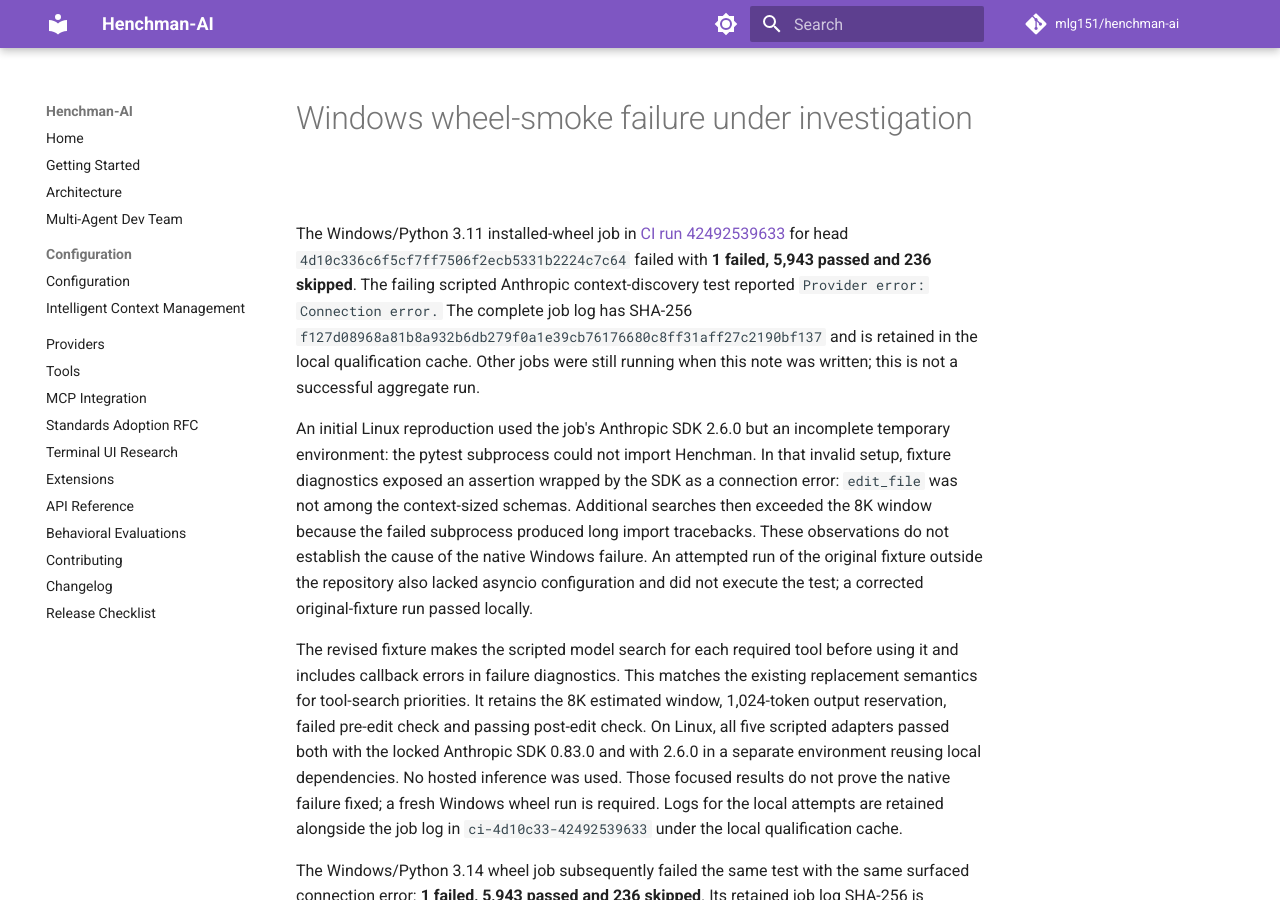
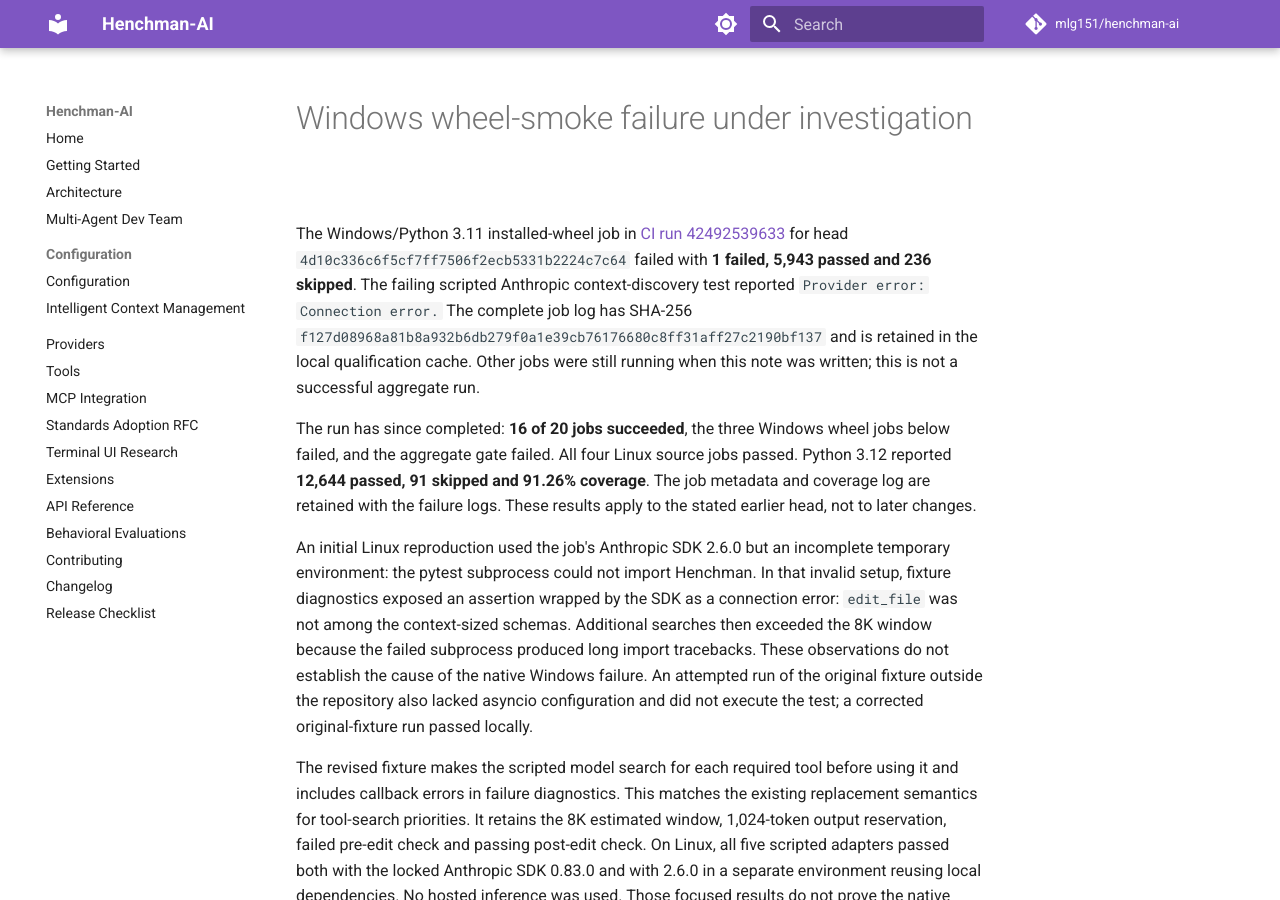
Before and after one commit to mlg151/henchman-ai, an MkDocs documentation site: the page built from docs/evaluations/2026-11-08-ci-4d10c33-investigation.md, in a window 1280 px wide and 900 px high. Built offline with MkDocs 1.6.1 and Material for MkDocs 9.7.7, drawn with Linux system fonts in a browser that asks for light colours; comment, search, counter and statistics services are not loaded.

Commit message:
Record completed CI results for 4d10c33

```diff
--- a/docs/evaluations/2026-11-08-ci-4d10c33-investigation.md
+++ b/docs/evaluations/2026-11-08-ci-4d10c33-investigation.md
@@ -9,6 +9,12 @@ job log has SHA-256
 `f127d08968a81b8a932b6db279f0a1e39cb76176680c8ff31aff27c2190bf137` and is
 retained in the local qualification cache. Other jobs were still running when
 this note was written; this is not a successful aggregate run.
+
+The run has since completed: **16 of 20 jobs succeeded**, the three Windows
+wheel jobs below failed, and the aggregate gate failed. All four Linux source
+jobs passed. Python 3.12 reported **12,644 passed, 91 skipped and 91.26% coverage**.
+The job metadata and coverage log are retained with the failure logs. These
+results apply to the stated earlier head, not to later changes.
 
 An initial Linux reproduction used the job's Anthropic SDK 2.6.0 but an
 incomplete temporary environment: the pytest subprocess could not import
```
